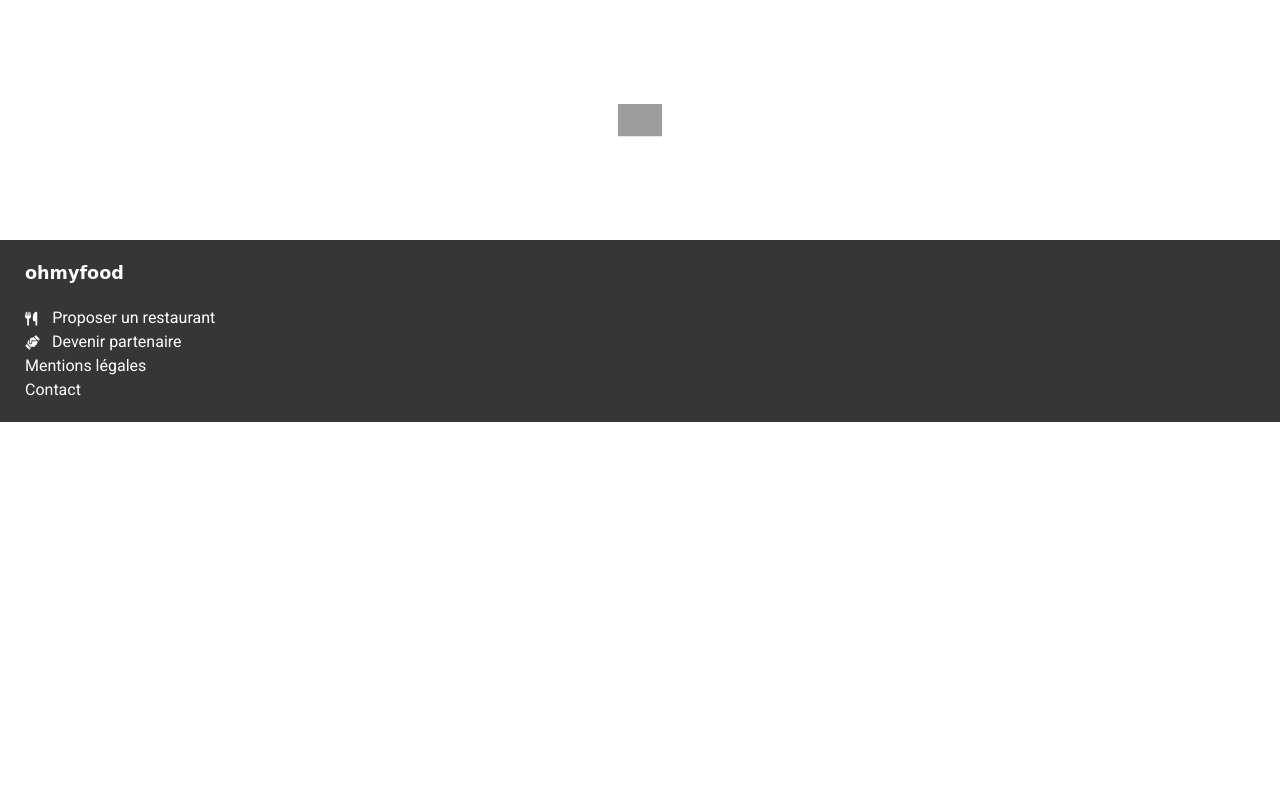
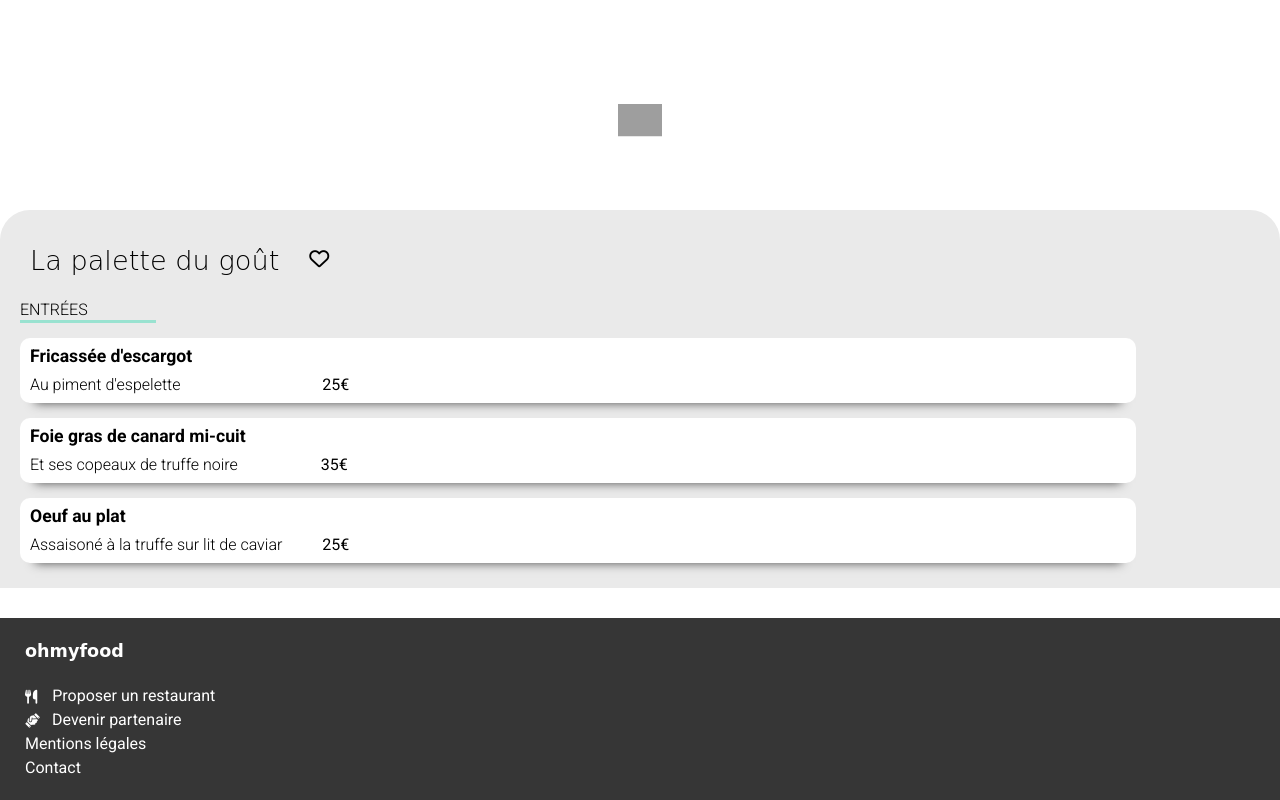
Before and after one commit to ToDestiny/AnthonyColas_3_12112021, a website: page html/menu1.html in a window 1280 px wide. Shown: the part 72-872 px from the top of the page. Before the commit the page ends 800 px from the top, so only its background shows below. Drawn offline with nearby package versions, Linux system fonts and the light colour scheme; grey boxes are pictures that could not be loaded; a web font is replaced by a local one.

Commit message:
advancement menu1

```diff
--- a/html/menu1.html
+++ b/html/menu1.html
@@ -47,6 +47,40 @@
 			</div>
 		</section>
 
+		<section class="menu1_menu">
+			<div class="row curve">
+				<h1>La palette du goût</h1>
+				<i class="far fa-heart fa-lg"></i>
+			</div>
+			<div class="menu1_container">
+				<h2>ENTRÉES</h2>
+				<hr class="menu1_line">
+				<div class="menu1_card row">
+					<div class="col">
+						<h3>Fricassée d'escargot</h3>
+						<p>Au piment d'espelette</p>
+					</div>
+					<p id="price1">25€</p>
+				</div>
+
+				<div class="menu1_card row">
+					<div class="col">
+						<h3>Foie gras de canard mi-cuit</h3>
+						<p>Et ses copeaux de truffe noire</p>
+					</div>
+					<p id="price2">35€</p>
+				</div>
+
+				<div class="menu1_card row">
+					<div class="col">
+						<h3>Oeuf au plat</h3>
+						<p>Assaisoné à la truffe sur lit de caviar</p>
+					</div>
+					<p id="price3">25€</p>
+				</div>
+			</div>
+		</section>
+
 		<footer class="footer">
 			<nav class="footer_container">
 				<h2>ohmyfood</h2>
--- a/sass/pages/_menu1.scss
+++ b/sass/pages/_menu1.scss
@@ -24,3 +24,91 @@
     transform: scale(0.11);
   }
 }
+
+// Menu
+
+.menu1 {
+  &_menu {
+    transform: translate(0px, -30px);
+    background-color: $map-bgdclr;
+    border-radius: 30px 30px 0 0;
+    & h1 {
+      font-size: 1.7em;
+      font-weight: 50;
+      margin: 35px 0 0 30px;
+    }
+  }
+
+  &_container {
+    margin: 25px 20px 25px 20px;
+    & h2 {
+      @include typo-menu;
+    }
+  }
+
+  &_line {
+    height: 3px;
+    width: 11%;
+    background-color: $mint;
+    border: none;
+  }
+
+  &_card {
+    min-height: 65px;
+    width: 90%;
+    min-width: 340px;
+    background-color: $white;
+    border-radius: 10px;
+    margin: 15px 0 15px 0;
+    box-shadow: 0px 15px 10px -15px $box-shadow;
+    border-style: none;
+    & h3 {
+      @include typo-btn($black);
+      font-size: 1.1em;
+      margin: 0 0 10px 10px;
+    }
+    & p {
+      @include typo-menu;
+      margin-left: 10px;
+    }
+  }
+}
+
+#price1 {
+  transform: translate(120px, 15px);
+  font-weight: 400;
+}
+
+#price2 {
+  transform: translate(65px, 15px);
+  font-weight: 400;
+}
+
+#price3 {
+  transform: translate(30px, 15px);
+  font-weight: 400;
+}
+
+.fa-heart {
+  transform: translate(30px, 15px);
+}
+
+.no-display {
+  @include no-display;
+}
+
+.display {
+  @include display;
+}
+
+.row {
+  display: flex;
+  flex-direction: row;
+  align-items: center;
+  justify-items: center;
+}
+
+.col {
+  display: flex;
+  flex-direction: column;
+}
--- a/sass/utils/_mixins.scss
+++ b/sass/utils/_mixins.scss
@@ -29,6 +29,13 @@
   font-size: 1.1rem;
 }
 
+@mixin typo-menu($color: $black) {
+  color: $color;
+  font-family: $txt_font_family;
+  font-size: 1rem;
+  font-weight: 300;
+}
+
 @mixin reset-list {
   margin: 0;
   padding: 0;
@@ -52,3 +59,16 @@
   pointer-events: none;
   cursor: default;
 }
+
+@mixin no-display {
+  display: none;
+  &:hover {
+    display: inline-flex;
+  }
+}
+
+@mixin display {
+  &:hover {
+    display: none;
+  }
+}
```
Also changed, not shown: index.html (+7 -7 lines), public/css/app.css, 1 other file.
